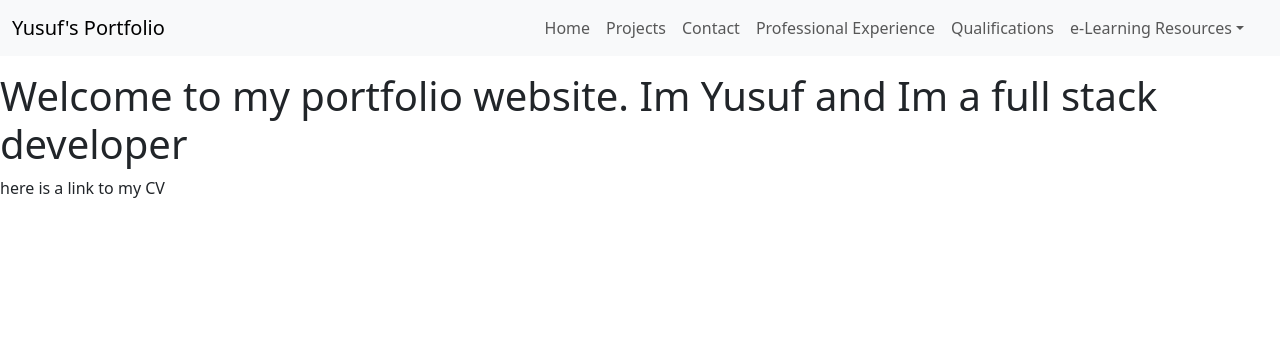
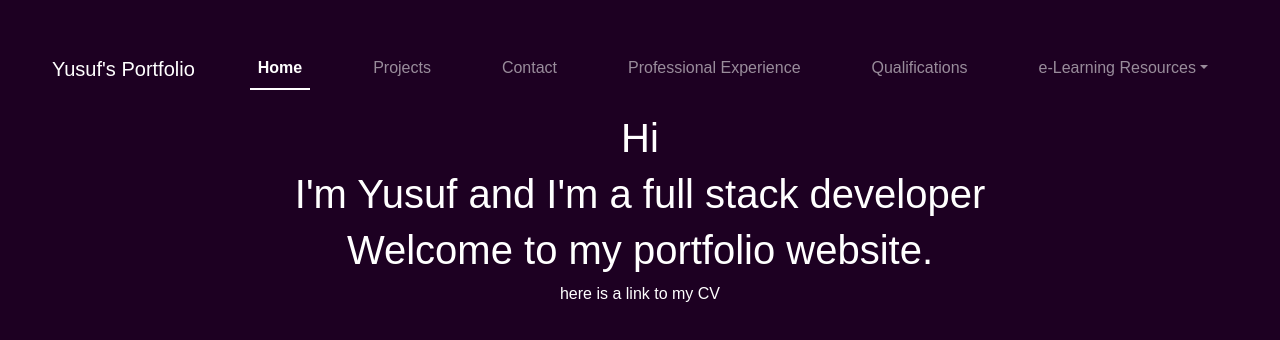
Before and after one commit to yusuf3a50/portfolio, a React (Create React App) app: page / in a window 1280 px wide. Shown: the top 340 px of the page. Built offline with nearby package versions, Linux system fonts and the light colour scheme.

Commit message:
Navbar much improved

```diff
--- a/src/NavbarComponent.jsx
+++ b/src/NavbarComponent.jsx
@@ -1,5 +1,5 @@
 import React from "react";
-//import { BrowserRouter, Route, Link } from "react-router-dom";
+import { Link } from "react-router-dom";
 
 //react-bootstrap Navbar:
 import Container from 'react-bootstrap/Container';
@@ -8,14 +8,15 @@ import Navbar from 'react-bootstrap/Navbar';
 import NavDropdown from 'react-bootstrap/NavDropdown';
 import Offcanvas from 'react-bootstrap/Offcanvas';
 import 'bootstrap/dist/css/bootstrap.min.css';
+import './css/main.css';
 
 function NavbarComponent() {
   return (
     <>
-      {['sm'].map((expand) => (
-          <Navbar key={expand} expand={expand} className="bg-body-tertiary mb-3">
+      {['md'].map((expand) => (
+        <Navbar key={expand} expand={expand} className="mb-3 navbar-dark">
           <Container fluid>
-              <Navbar.Brand href="#">Yusuf's Portfolio</Navbar.Brand>
+            <Navbar.Brand href="#" className="navLink">Yusuf's Portfolio</Navbar.Brand>
             <Navbar.Toggle aria-controls={`offcanvasNavbar-expand-${expand}`} />
             <Navbar.Offcanvas
               id={`offcanvasNavbar-expand-${expand}`}
@@ -24,30 +25,35 @@ function NavbarComponent() {
             >
               <Offcanvas.Header closeButton>
                 <Offcanvas.Title id={`offcanvasNavbarLabel-expand-${expand}`}>
-                    Offcanvas
+                  Yusuf's Portfolio
                 </Offcanvas.Title>
               </Offcanvas.Header>
-                <Offcanvas.Body>
-                  <Nav className="justify-content-end flex-grow-1 pe-3">
+              <Offcanvas.Body >
+
+                <Nav className="container-fluid" variant="underline" defaultActiveKey="/" >
+                  <Nav.Item className="ms-auto">
                     <Nav.Link href="/">Home</Nav.Link>
-                    <Nav.Link href="/Projects">Projects</Nav.Link>
-                    <Nav.Link href="/Contact">Contact</Nav.Link>
-                    <Nav.Link href="/ProfessionalExperience">Professional Experience</Nav.Link>
-                    <Nav.Link href="/Qualifications">Qualifications</Nav.Link>
-
-                    <NavDropdown
-                      title="e-Learning Resources"
-                      id={`offcanvasNavbarDropdown-expand-${expand}`}
-                    >
-                      <NavDropdown.Item href="/ELearningResources">HTML / CSS</NavDropdown.Item>
-                      <NavDropdown.Item href="/ELearningResources">
-                        JavaScript
-                      </NavDropdown.Item>
+                  </Nav.Item>
+                  <Nav.Item className="ms-auto">
+                    <Nav.Link eventKey="/Projects" as={Link} to="/Projects">Projects</Nav.Link>
+                  </Nav.Item>
+                  <Nav.Item className="ms-auto">
+                    <Nav.Link eventKey="Contact" as={Link} to="/Contact">Contact</Nav.Link>
+                  </Nav.Item>
+                  <Nav.Item className="ms-auto">
+                    <Nav.Link eventKey="/ProfessionalExperience" as={Link} to="/ProfessionalExperience">Professional Experience</Nav.Link>
+                  </Nav.Item>
+                  <Nav.Item className="ms-auto">
+                    <Nav.Link eventKey="Qualifications" as={Link} to="/Qualifications">Qualifications</Nav.Link>
+                  </Nav.Item>
+                  <Nav.Item className="ms-auto">
+                    <NavDropdown title="e-Learning Resources">
+                      <NavDropdown.Item eventKey="/ELearningResources" as={Link} to="/ELearningResources">HTML / CSS</NavDropdown.Item>
+                      <NavDropdown.Item eventKey="/ELearningResources" as={Link} to="/ELearningResources">JavaScript</NavDropdown.Item>
                       <NavDropdown.Divider />
-                      <NavDropdown.Item href="/ELearningResources">
-                        React
-                      </NavDropdown.Item>
+                      <NavDropdown.Item eventKey="/ELearningResources" as={Link} to="/ELearningResources">React</NavDropdown.Item>
                     </NavDropdown>
+                  </Nav.Item>
                 </Nav>
 
               </Offcanvas.Body>
--- /dev/null
+++ b/src/css/main.css
@@ -0,0 +1,11 @@
+body {
+    background-color: #1d0022;
+    color: white;
+    padding: 40px;
+    font-family: Arial;
+    text-align: center;
+  }
+
+.centredTable {
+    margin: auto;
+}
--- a/src/index.js
+++ b/src/index.js
@@ -40,7 +40,7 @@ export default
       <Routes>
         <Route path="/" element={<Layout />}>
           <Route index element={<Home />} />
-          <Route path="contact" element={<Contact />} />
+          <Route path="Contact" element={<Contact />} />
           <Route path="ELearningResources" element={<ELearningResources />} />
           <Route path="ProfessionalExperience" element={<ProfessionalExperience />} />
           <Route path="Projects" element={<Projects />} />
--- a/src/pages/Contact.jsx
+++ b/src/pages/Contact.jsx
@@ -1,9 +1,10 @@
 import React from 'react';
+import '../css/main.css';
 
 function Contact() {
     return (
         <>
-        <h1>this is the contactpage</h1>
+        <h1>Contact Page</h1>
         <p><b>LinkedIn </b>
             <a href="https://linkedin.com/in/yusuf3a50/" target="_blank" rel="noopener noreferrer">
             My linkedIn profile can be found here</a></p>
--- a/src/pages/Home.jsx
+++ b/src/pages/Home.jsx
@@ -3,7 +3,9 @@ import React from 'react';
 function Home() {
     return (
         <>
-            <h1>Welcome to my portfolio website. Im Yusuf and Im a full stack developer</h1 >
+            <h1>Hi</h1>
+            <h1>I'm Yusuf and I'm a full stack developer</h1 >
+            <h1>Welcome to my portfolio website.</h1>
             <p>here is a link to my CV</p>
         </>
     );
--- a/src/pages/ProfessionalExperience.jsx
+++ b/src/pages/ProfessionalExperience.jsx
@@ -3,7 +3,7 @@ import React from 'react';
 function ProfessionalExperience() {
     return (
         <>
-        <h1>this is the ProfessionalExperience page (as of date)</h1>
+        <h1>Professional Experience (as of 2023):</h1>
         <p>current</p>
         <p>previous</p>
         </>
--- a/src/pages/Projects.jsx
+++ b/src/pages/Projects.jsx
@@ -3,8 +3,7 @@ import React from 'react';
 function Projects() {
     return (
         <>
-
-            <h1>this is the projects page</h1>
+            <h1>Projects:</h1>
             <p>github</p>
 
             <a href ="https://github.com/yusuf3a50/yusuf3a50.github.io/" target="_blank" rel="noopener noreferrer">here</a>
@@ -17,7 +16,6 @@ function Projects() {
             <p>codepen</p>
             I have a few more repos on my codepen profile
             <a href="https://codepen.io/yusuf3a50/" target="_blank" rel="noopener noreferrer">here</a>
-
         </>
     );
 }
--- a/src/pages/Qualifications.jsx
+++ b/src/pages/Qualifications.jsx
@@ -1,10 +1,12 @@
 import React from 'react';
 import { Link } from 'react-router-dom';
+import '../css/main.css';
 
 function Qualifications() {
     return (
         <>
-            <table align="centre">
+        <h1>Qualifications</h1>
+            <table className='centredTable'>
                 <thead>
                     <tr>
                         <th>Resource</th>
```
Also changed, not shown: 1 other file (tests, documents, lock files or other folders). Lines whose indentation alone changed are shown as unchanged.
